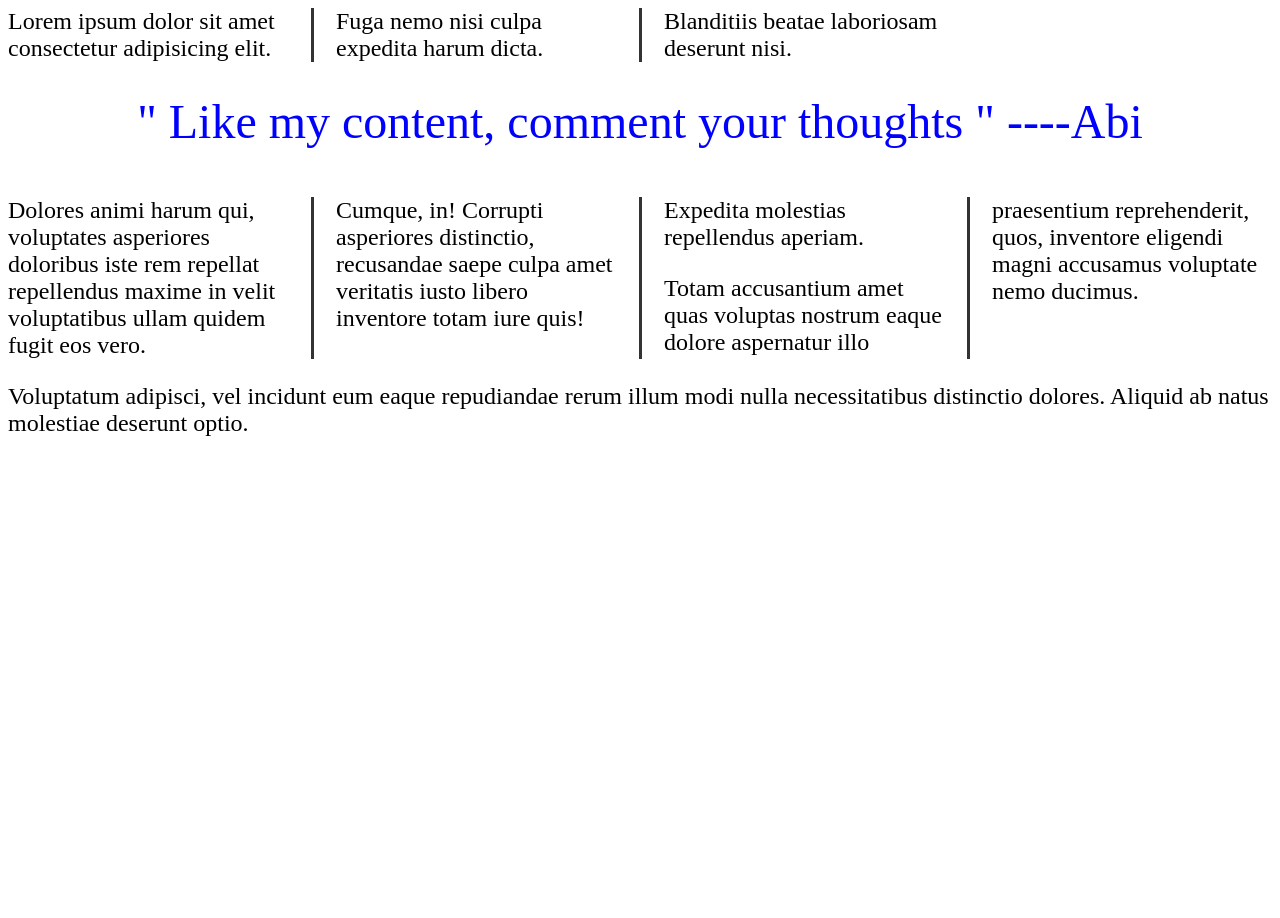
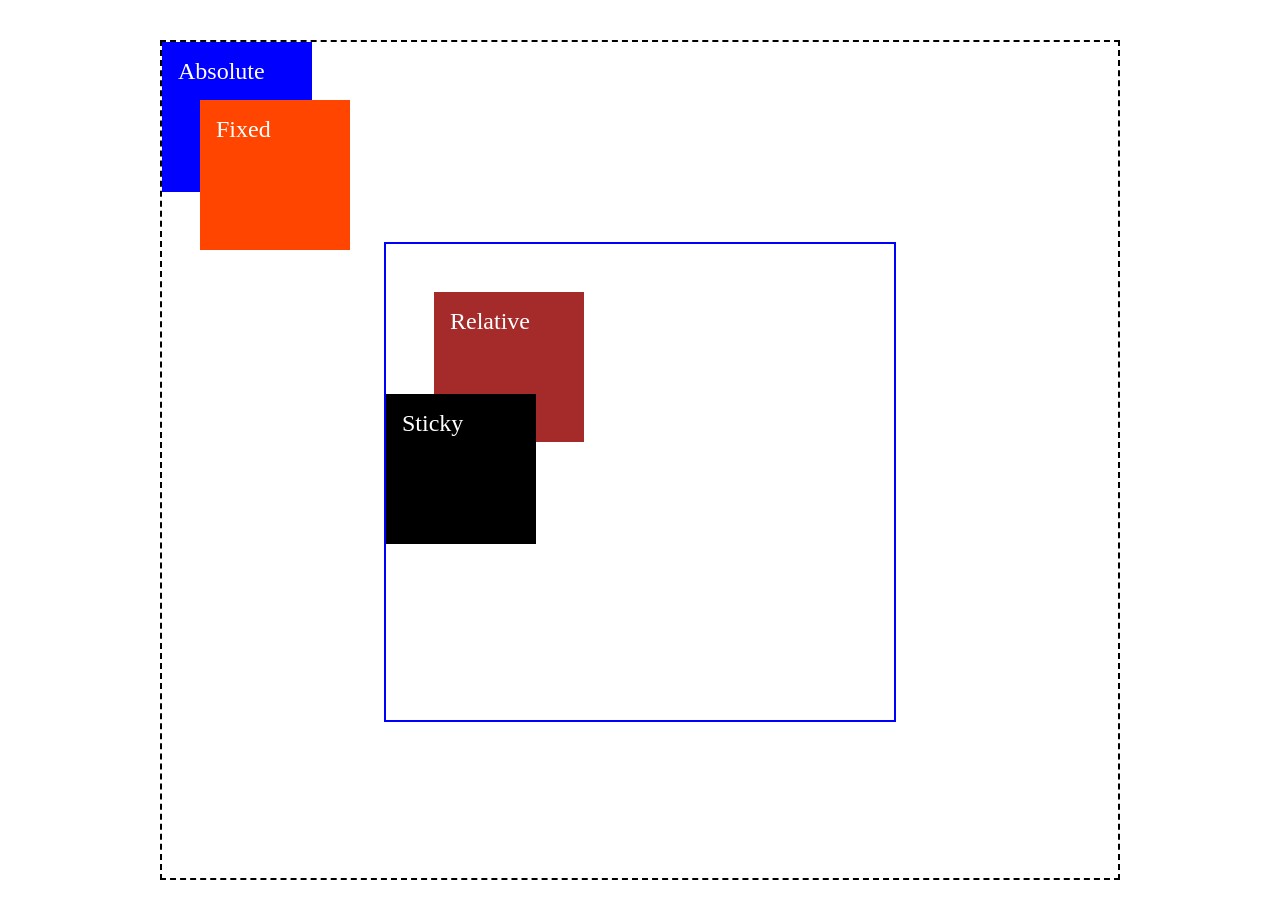
Before and after one commit to AbiDV-creator/CSS-practice, a plain HTML site: page index.html in a window 1280 px wide. Shown: the top 918 px of the page. Before the commit the page ends 800 px from the top, so only its background shows below. Drawn offline with Linux system fonts and the light colour scheme.

Commit message:
CSS-position

```diff
--- a/cssbasics/styles.css
+++ b/cssbasics/styles.css
@@ -1,32 +1,57 @@
+*{
+    margin: 0;
+    padding: 0;
+    box-sizing: border-box;
+}
 body{
     font-size: 1.5rem;
+    min-height: 200vh;
 }
-.column{
-    /* column-count: 4;
-    column-width: 200px; */
-    columns: 4 250px;
-    column-rule: 3px solid #333;
-    column-gap: 3rem;
+.outer-container{
+    border: 2px dashed black;
+    width: 75vw;
+    height: 105vh;
+    margin: 40px auto;
+    position: relative;
 }
-.column p{
-    margin-top: 0;
-    /* margin-bottom: 0; */
+.inner-container{
+    border: 2px solid blue;
+    width: 40vw;
+    height: 60vh;
+    margin: 200px auto;
+    /* position: relative; */
 }
-.column h2{
-    margin: 0;
-    background-color: #333;
-    color: antiquewhite;
-    padding: 3rem;
-    break-inside: avoid;
-    /* break-before: column; */
+.box{
+    width: 150px;
+    height: 150px;
+    /* border: 2px solid red; */
+    color: white;
+    padding: 1rem;
 }
-.column .quote{
-    margin-top: 2rem;
-    color: blue;
-    text-align: center;
-    font-size: 3rem;
-    column-span: all;
+.absolute{
+    background-color: blue;
+    position: absolute;
+    /* top: 48px;
+    left: 48px; */
+    top: 0px;
+    left: 0px;
+    /* z-index: 1; */
 }
-.nowrap{
-    white-space: nowrap;
+.relative{
+    background-color: brown;
+    position: relative;
+    top: 48px;
+    left: 48px;
+    /* display: none; */
 }
+.fixed{
+    background-color: orangered;
+    position: fixed;
+    top: 100px;
+    left: 200px;
+}
+.sticky{
+    background-color: black;
+    position: sticky;
+    top: 100px;
+}
--- a/index.html
+++ b/index.html
@@ -3,19 +3,28 @@
 <head>
     <meta charset="UTF-8">
     <meta name="viewport" content="width=device-width, initial-scale=1.0">
-    <title>CSS-Columns</title>
-
-    <link rel="stylesheet" href="cssbasics/styles.css">
+    <title>CSS-position</title>
+    <link rel="stylesheet" href="cssbasics\styles.css">
 </head>
 <body>
-    <section  class="column">
-    <p>Lorem ipsum dolor sit amet consectetur adipisicing elit. Fuga nemo nisi culpa expedita harum dicta. Blanditiis beatae laboriosam deserunt nisi.</p>
-    <!-- <h2>Abi</h2> -->
-     <blockquote class="quote">&quot; Like my content, comment your thoughts &quot; <span class="nowrap">----Abi</span></blockquote>
-    <p>Dolores animi harum qui, voluptates asperiores doloribus iste rem repellat repellendus maxime in velit voluptatibus ullam quidem fugit eos vero.</p>
-    <p>Cumque, in! Corrupti asperiores distinctio, recusandae saepe culpa amet veritatis iusto libero inventore totam iure quis! Expedita molestias repellendus aperiam.</p>
-    <p>Totam accusantium amet quas voluptas nostrum eaque dolore aspernatur illo praesentium reprehenderit, quos, inventore eligendi magni accusamus voluptate nemo ducimus.</p>
-    </section>
-    <p>Voluptatum adipisci, vel incidunt eum eaque repudiandae rerum illum modi nulla necessitatibus distinctio dolores. Aliquid ab natus molestiae deserunt optio.</p>
+    <div class="outer-container">
+        <div class="inner-container">
+            <div class="box absolute">
+                <p>Absolute</p>
+             </div>
+            <div class="box relative">
+                <p>Relative</p>
+             </div>
+            <div class="box fixed">
+                <p>Fixed</p>
+             </div>
+            <div class="box sticky">
+                <p>Sticky</p>
+             </div>
+
+        </div>
+
+    </div>
+
 </body>
 </html>
```
